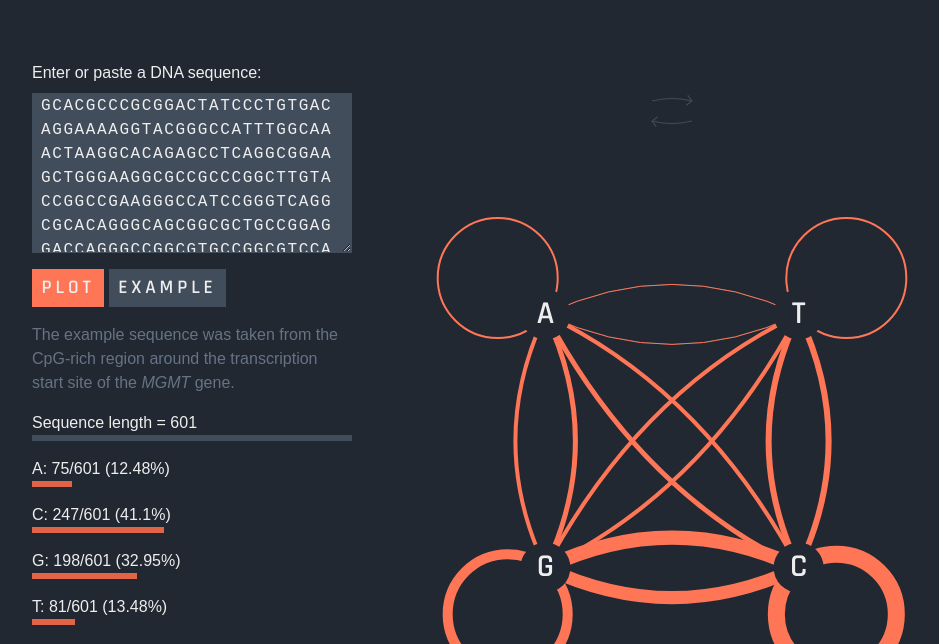
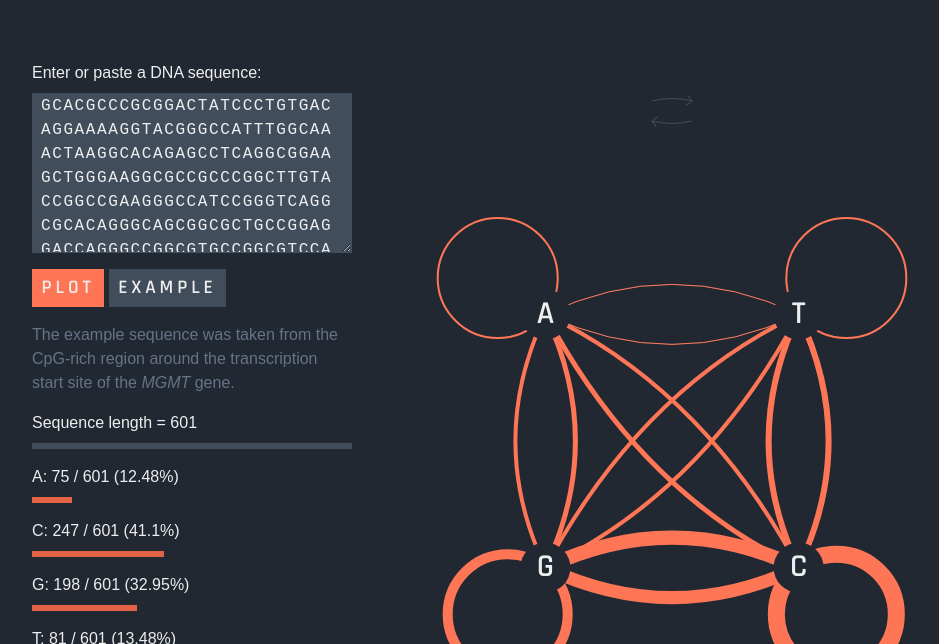
Before and after one commit to akoch8/struqture, a plain HTML site: page index.html in a window 1280 px wide. Both pictures are taken after a click on the element "EXAMPLE". Shown: the part 156-800 px from the top of the page, without its empty margins (128-1067 px from the left). Drawn offline with Linux system fonts and the light colour scheme.

Commit message:
Minor layout changes.

```diff
--- a/css/index.css
+++ b/css/index.css
@@ -188,11 +188,11 @@ textarea:focus {
 .frequency-bar {
 	background: #e36346;
 	height: 6px;
+	margin: 0.5rem 0;
 }
 
 .frequency-bar--total {
 	background: #424d5c;
-	height: 6px;
 }
 
 footer {
--- a/js/struqture.js
+++ b/js/struqture.js
@@ -8,14 +8,14 @@ var calculateFrequencies = function(seq) {
 	var seqElements = seq.split('').filter(uniqueValues);
 	seqElements.sort();
 	frequencyList.append('<li>Sequence length = ' + seq.length +
-		'<div class="frequency-bar--total"></div></li>');
+		'<div class="frequency-bar frequency-bar--total"></div></li>');
 	var width = $('#nucleotide-frequencies').width();
 	$.each(seqElements, function(i, v) {
 		var re = new RegExp('[^' + v + ']', 'g');
 		var elCount = seq.replace(re, '').length;
 		var elFreq = Math.round(elCount / seq.length * 10000) / 100;
 		var elWidth = Math.round(elFreq / 100 * width);
-		frequencyList.append('<li>' + v + ': ' + elCount + '/' + seq.length + ' (' + elFreq +
+		frequencyList.append('<li>' + v + ': ' + elCount + ' / ' + seq.length + ' (' + elFreq +
 			'%)<div class="frequency-bar" style="width: ' + elWidth + 'px"></div></li>');
 	});
 };
```
